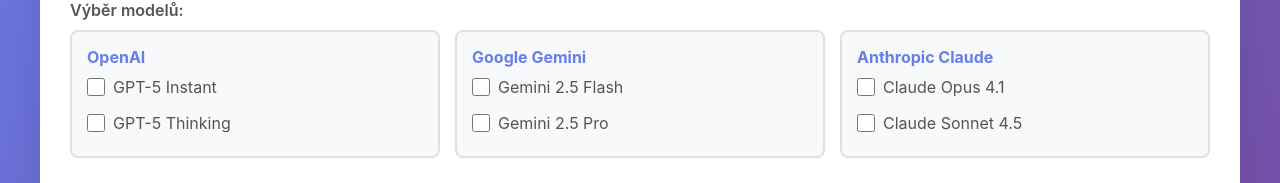
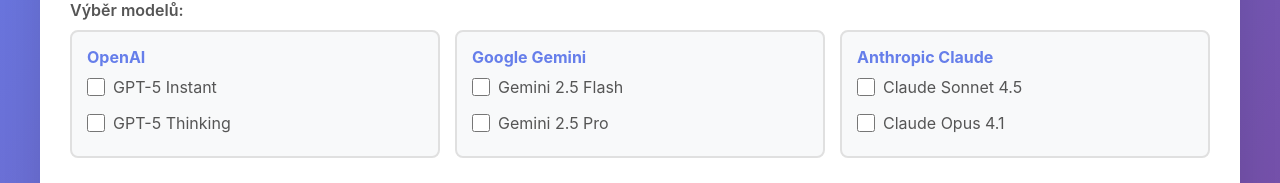
Before and after one commit to miloscermak/prompt, a React (Vite) app in the folder frontend/: page / in a window 1280 px wide. Shown: the part 403-586 px from the top of the page. Built offline with nearby package versions, Linux system fonts and the light colour scheme; the HTML template or start-up script is replaced by a standard one.

Commit message:
Swap Claude model order to match other providers
Now all providers follow the same pattern:
- Fast model first (Instant, Flash, Sonnet)
- Reasoning model second (Thinking, Pro, Opus)

```diff
--- a/frontend/src/App.jsx
+++ b/frontend/src/App.jsx
@@ -11,8 +11,8 @@ const MODELS = {
     { id: 'gemini-2.5-pro', label: 'Gemini 2.5 Pro' },
   ],
   claude: [
+    { id: 'claude-sonnet-4.5', label: 'Claude Sonnet 4.5' },
     { id: 'claude-opus-4.1', label: 'Claude Opus 4.1' },
-    { id: 'claude-sonnet-4.5', label: 'Claude Sonnet 4.5' },
   ],
 };
 
```
